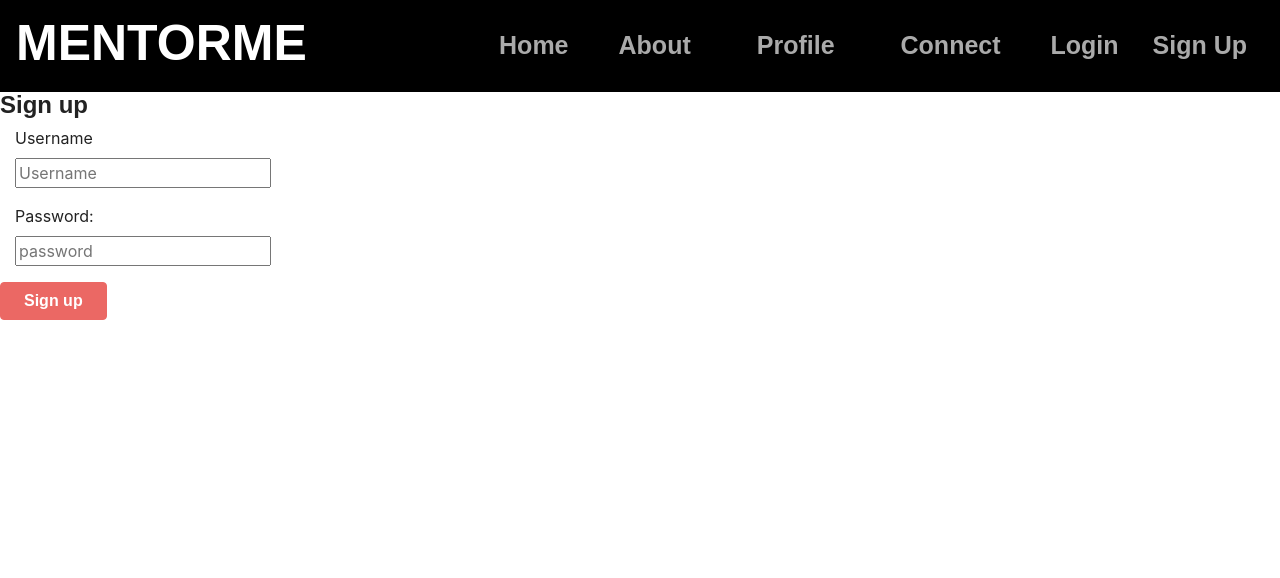
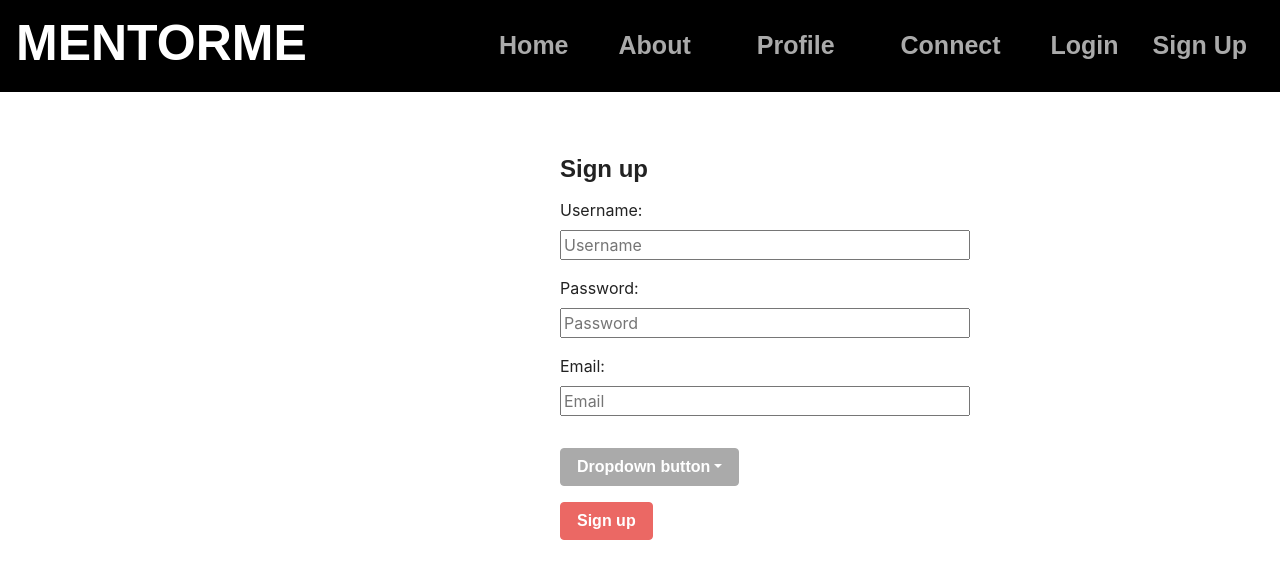
Before and after one commit to cnikolai/MentorMe, a React (Create React App) app in the folder client/: page /signup in a window 1280 px wide. Shown: the top 578 px of the page. Built offline with nearby package versions, Linux system fonts and the light colour scheme; no server answers; a web font is replaced by a local one.

Commit message:
sign up page UI

```diff
--- a/client/public/index.html
+++ b/client/public/index.html
@@ -8,7 +8,17 @@
   <link rel="manifest" href="%PUBLIC_URL%/manifest.json">
   <link rel="shortcut icon" href="%PUBLIC_URL%/favicon.ico">
   <link rel="stylesheet" href="https://cdnjs.cloudflare.com/ajax/libs/bootswatch/4.0.0/journal/bootstrap.min.css" />
-  <title>React Reading List</title>
+  <!-- Bootstrap links -->
+  <script src="https://code.jquery.com/jquery-3.3.1.slim.min.js"
+    integrity="sha384-q8i/X+965DzO0rT7abK41JStQIAqVgRVzpbzo5smXKp4YfRvH+8abtTE1Pi6jizo"
+    crossorigin="anonymous"></script>
+  <script src="https://cdnjs.cloudflare.com/ajax/libs/popper.js/1.14.7/umd/popper.min.js"
+    integrity="sha384-UO2eT0CpHqdSJQ6hJty5KVphtPhzWj9WO1clHTMGa3JDZwrnQq4sF86dIHNDz0W1"
+    crossorigin="anonymous"></script>
+  <script src="https://stackpath.bootstrapcdn.com/bootstrap/4.3.1/js/bootstrap.min.js"
+    integrity="sha384-JjSmVgyd0p3pXB1rRibZUAYoIIy6OrQ6VrjIEaFf/nJGzIxFDsf4x0xIM+B07jRM"
+    crossorigin="anonymous"></script>
+  <title>MentorMe</title>
 </head>
 
 <body>
--- a/client/src/pages/Register.js
+++ b/client/src/pages/Register.js
@@ -8,7 +8,7 @@ class Register extends Component {
 			username: '',
 			password: '',
 			confirmPassword: '',
-
+			email: ''
 		}
 		this.handleSubmit = this.handleSubmit.bind(this)
 		this.handleChange = this.handleChange.bind(this)
@@ -26,7 +26,8 @@ class Register extends Component {
 		//request to server to add a new username/password
 		axios.post('/api/user/', {
 			username: this.state.username,
-			password: this.state.password
+			password: this.state.password,
+			email: this.state.email
 		})
 			.then(response => {
 				console.log(response)
@@ -45,18 +46,24 @@ class Register extends Component {
 			})
 	}
 
-
 	render() {
 		return (
-			<div className="SignupForm">
-				<h4>Sign up</h4>
+			<div className="container">
+				{/* <div className="page-header-image" style="background-image:
+                url(‘./assets/img/presentation-page/nuk-pro-back-sky.jpg’)">
+            	</div> */}
+				<div className="row mt-5">
+					<div className="col-5"></div>
+					<div className="SignupForm col-7">
+						<h4 className="my-3">Sign up</h4>
 						<form className="form-horizontal">
 							<div className="form-group">
-						<div className="col-1 col-ml-auto">
-							<label className="form-label" htmlFor="username">Username</label>
+								<div className="col-ml-auto">
+									<label className="form-label" htmlFor="username">Username: </label>
 								</div>
-						<div className="col-3 col-mr-auto">
+								<div className="col-mr-auto">
 									<input className="form-input"
+										size="35"
 										type="text"
 										id="username"
 										name="username"
@@ -67,12 +74,13 @@ class Register extends Component {
 								</div>
 							</div>
 							<div className="form-group">
-						<div className="col-1 col-ml-auto">
+								<div className="col-ml-auto">
 									<label className="form-label" htmlFor="password">Password: </label>
 								</div>
-						<div className="col-3 col-mr-auto">
+								<div className="col-mr-auto">
 									<input className="form-input"
-								placeholder="password"
+										size="35"
+										placeholder="Password"
 										type="password"
 										name="password"
 										value={this.state.password}
@@ -80,17 +88,43 @@ class Register extends Component {
 									/>
 								</div>
 							</div>
+							<div className="form-group">
+								<div className="col-ml-auto">
+									<label className="form-label" htmlFor="username">Email: </label>
+								</div>
+								<div className="col-mr-auto">
+									<input className="form-input"
+										size="35"
+										type="text"
+										id="email"
+										name="email"
+										placeholder="Email"
+										value={this.state.email}
+										onChange={this.handleChange}
+									/>
+								</div>
+							</div>
+							<div className="dropdown">
+								<button className="btn btn-secondary dropdown-toggle my-3" type="button" id="dropdownMenuButton" data-toggle="dropdown" aria-haspopup="true" aria-expanded="false">
+									Dropdown button
+  								</button>
+								<div className="dropdown-menu" aria-labelledby="dropdownMenuButton">
+									<a className="dropdown-item" href="#">Mentor</a>
+									<a className="dropdown-item" href="#">Mentee</a>
+								</div>
+							</div>
 							<div className="form-group ">
 								<div className="col-7"></div>
 								<button
-							className="btn btn-primary col-1 col-mr-auto"
+									className="btn btn-primary col-mr-auto"
 									onClick={this.handleSubmit}
 									type="submit"
 								>Sign up</button>
 							</div>
 						</form>
 					</div>
-
+				</div>
+			</div>
 		)
 	}
 }
```
Also changed, not shown: 1 other file (tests, documents, lock files or other folders). Lines whose indentation alone changed are shown as unchanged.
